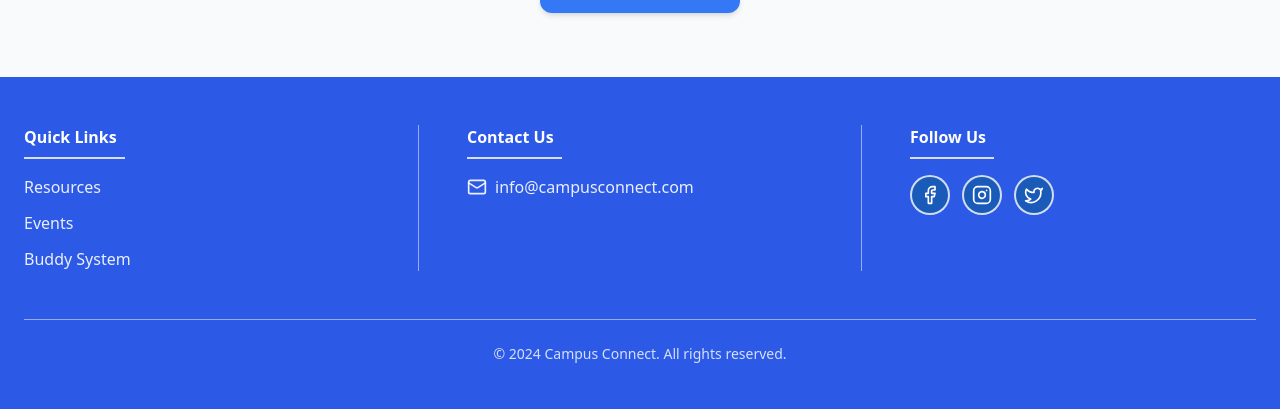
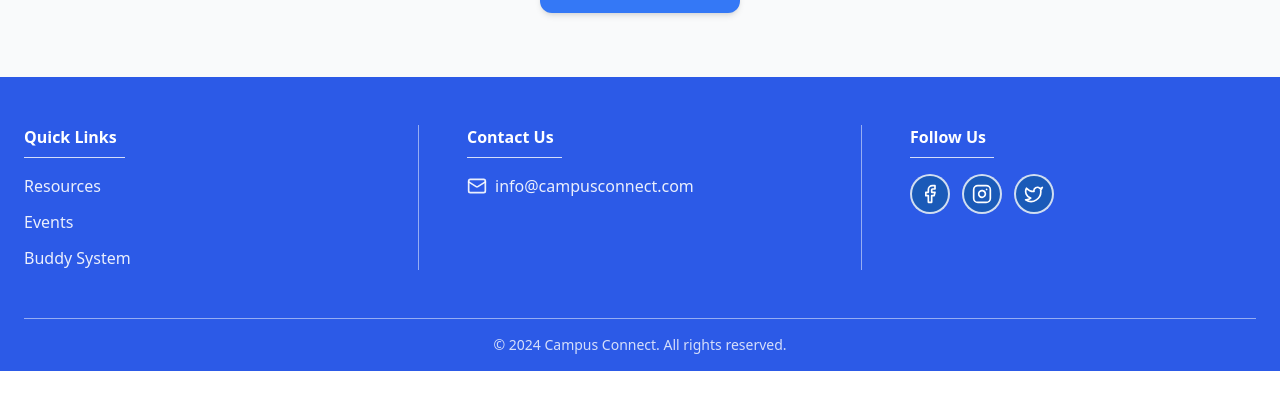
Before and after one commit to gulshair12/campus-connect-frontend, a Next.js app: page / in a window 1280 px wide. Shown: the part 1878-2287 px from the top of the page. After the commit the page ends 2249 px from the top, so only its background shows below. Built offline with nearby package versions, Linux system fonts and the light colour scheme.

Commit message:
footer setting

```diff
--- a/components/layout/Footer.tsx
+++ b/components/layout/Footer.tsx
@@ -17,7 +17,7 @@ const socialLinks = [
 
 function ColumnHeading({ children }: { children: React.ReactNode }) {
   return (
-    <h3 className="inline-block border-b-2 border-white/80 pb-2 pr-2 font-bold">
+    <h3 className="inline-block border-b-1 border-white/80 pb-2 pr-2 font-bold">
       {children}
     </h3>
   );
@@ -25,7 +25,7 @@ function ColumnHeading({ children }: { children: React.ReactNode }) {
 
 export function Footer() {
   return (
-    <footer className="bg-[#2C5AE7] px-6 py-12 text-white">
+    <footer className="bg-[#2C5AE7] px-6 pt-12 pb-4 text-white">
       <div className="mx-auto flex max-w-7xl flex-col items-stretch gap-12 lg:flex-row lg:justify-between">
         <div className="flex-1 lg:min-w-0">
           <ColumnHeading>Quick Links</ColumnHeading>
@@ -69,7 +69,7 @@ export function Footer() {
         </div>
       </div>
       <div className="mx-auto mt-12 border-t border-white/50" />
-      <p className="mt-6 text-center text-sm text-white/80">
+      <p className="mt-4 text-center text-sm text-white/80">
         © 2024 Campus Connect. All rights reserved.
       </p>
     </footer>
```
